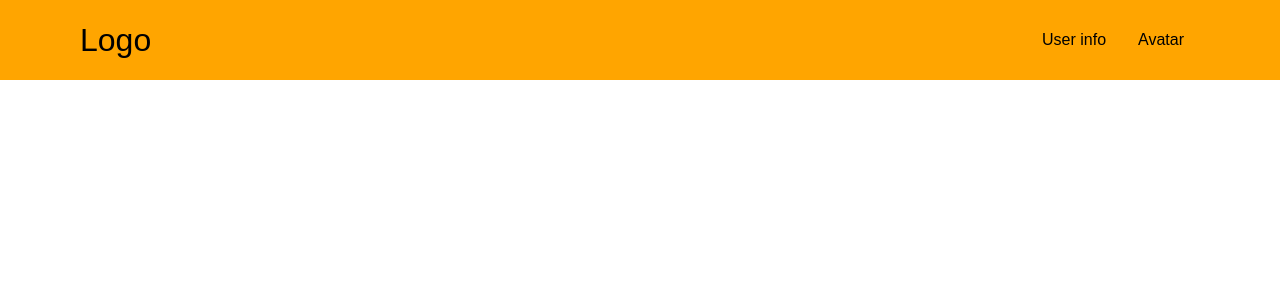
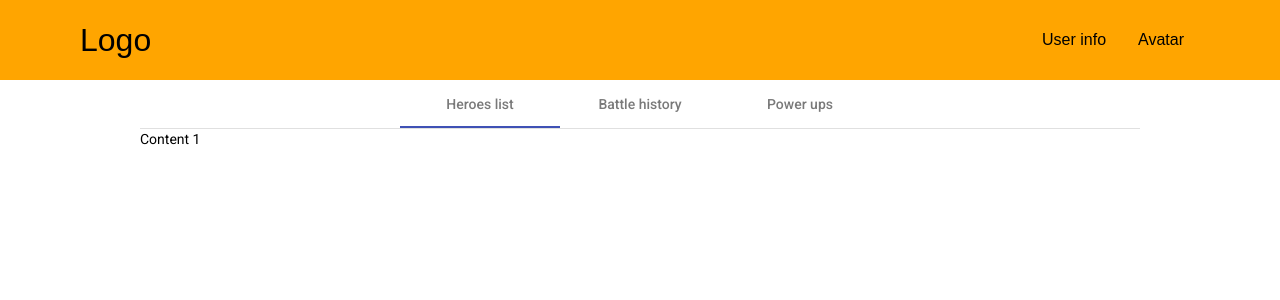
Before and after one commit to KapshukVladimir/Super-hero, an Angular app: page /user-info in a window 1280 px wide. Before the commit this address led to /. Shown: the top 300 px of the page. Built offline with nearby package versions, Linux system fonts and the light colour scheme.

Commit message:
finished US006

```diff
--- a/src/app/app-routing.module.ts
+++ b/src/app/app-routing.module.ts
@@ -4,13 +4,15 @@ import { LoginPageComponent } from './login-page/login-page.component';
 import { HomePageComponent } from './home-page/home-page.component';
 import { CreateNewAccountComponent } from './create-new-account/create-new-account.component';
 import { HeroesPageComponent } from './heroes-page/heroes-page.component';
+import { UserInfoPageComponent } from './user-info-page/user-info-page.component';
 // import { AuthGuard } from './services/auth.guard';
 
 const routes: Routes = [
   {path: '', component: HomePageComponent},
   {path: 'login', component: LoginPageComponent},
   {path: 'create-account', component: CreateNewAccountComponent},
-  {path: 'heroes-page', component: HeroesPageComponent}
+  {path: 'heroes-page', component: HeroesPageComponent},
+  {path: 'user-info', component: UserInfoPageComponent}
 ];
 
 @NgModule({
--- a/src/app/header/header.component.html
+++ b/src/app/header/header.component.html
@@ -4,7 +4,7 @@
   </div>
   <ul class="navigation">
     <li>
-      <a href="">User info</a>
+      <a [routerLink]="['user-info']">User info</a>
     </li>
     <li>
       <a href="">Avatar</a>
--- /dev/null
+++ b/src/app/user-info-page/user-info-page.component.html
@@ -0,0 +1,5 @@
+<mat-tab-group mat-align-tabs="center">
+      <mat-tab label="Heroes list">Content 1</mat-tab>
+      <mat-tab label="Battle history">Content 2</mat-tab>
+      <mat-tab label="Power ups">Content 3</mat-tab>
+</mat-tab-group>
--- /dev/null
+++ b/src/app/user-info-page/user-info-page.component.scss
@@ -0,0 +1,3 @@
+.mat-tab-group {
+  margin-bottom: 48px;
+}
--- /dev/null
+++ b/src/app/user-info-page/user-info-page.component.ts
@@ -0,0 +1,15 @@
+import { Component, OnInit } from '@angular/core';
+
+@Component({
+  selector: 'app-user-info-page',
+  templateUrl: './user-info-page.component.html',
+  styleUrls: ['./user-info-page.component.scss']
+})
+export class UserInfoPageComponent implements OnInit {
+
+  constructor() { }
+
+  ngOnInit(): void {
+  }
+
+}
```
Also changed, not shown: src/app/app.module.ts (+6 -2 lines), 1 other file (tests, documents, lock files or other folders).
